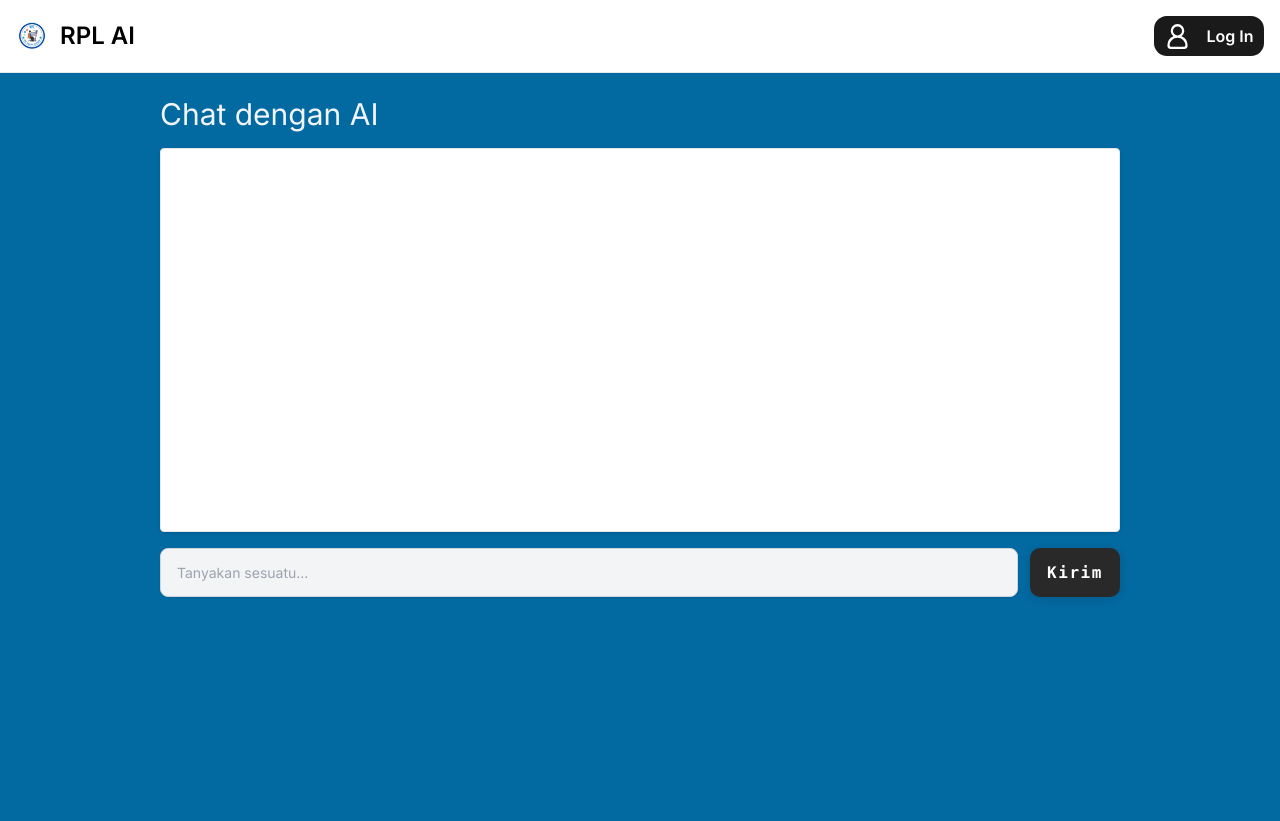
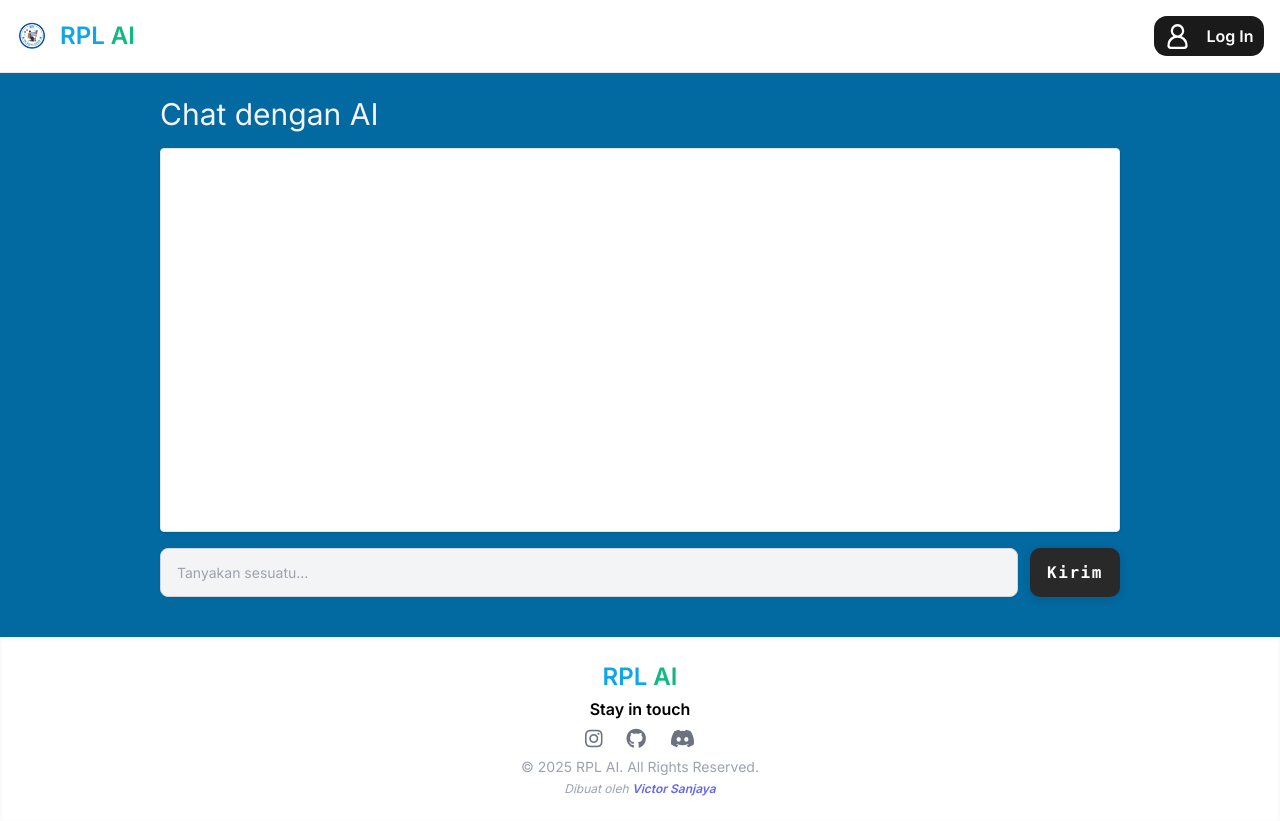
Before and after one commit to victorsanjaya27/AI_app, a website: page public/index.html in a window 1280 px wide. Before the commit the page ends 800 px from the top, so only its background shows below. Drawn offline with nearby package versions, Linux system fonts and the light colour scheme.

Commit message:
Update index.html

```diff
--- a/public/index.html
+++ b/public/index.html
@@ -4,7 +4,13 @@
     <meta charset="UTF-8" />
     <meta name="viewport" content="width=device-width, initial-scale=1.0" />
     <title>Chatbot AI</title>
+    <link rel="icon" href="logo.jpg" />
+
     <script src="https://cdn.tailwindcss.com"></script>
+    <link
+      rel="stylesheet"
+      href="https://cdnjs.cloudflare.com/ajax/libs/font-awesome/6.5.0/css/all.min.css"
+    />
     <link rel="stylesheet" href="style.css" />
     <link rel="preconnect" href="https://fonts.googleapis.com" />
     <link rel="preconnect" href="https://fonts.gstatic.com" crossorigin />
@@ -59,7 +65,7 @@
       }
     </style>
   </head>
-  <body class="pt-24 px-4 sm:px-6 md:px-8 max-w-5xl mx-auto">
+  <body class="pt-24 bg-sky-700">
     <!-- navbar -->
     <nav
       class="bg-white dark:bg-gray-900 fixed w-full z-20 top-0 start-0 border-b border-gray-200 dark:border-gray-600"
@@ -67,15 +73,14 @@
       <div
         class="max-w-screen-xl flex flex-wrap items-center justify-between mx-auto p-4"
       >
-        <a
-          href="https://flowbite.com/"
-          class="flex items-center space-x-3 rtl:space-x-reverse"
-        >
-          <img src="logo.jpg" class="h-8 rounded-full" alt="Flowbite Logo" />
+        <a class="flex items-center space-x-3 rtl:space-x-reverse">
+          <img src="logo.jpg" class="h-8 rounded-full" alt="RPL Logo" />
           <span
             class="self-center text-2xl font-bold whitespace-nowrap dark:text-white"
-            >RPL AI</span
           >
+            <span class="text-sky-500">RPL</span>
+            <span class="text-emerald-500">AI</span>
+          </span>
         </a>
 
         <div
@@ -102,6 +107,7 @@
       </div>
     </nav>
 
+    <main class="px-4 sm:px-6 md:px-8 max-w-5xl mx-auto">
       <h1
         class="text-3xl font-italic mb-4 text-slate-100 text-center sm:text-left"
       >
@@ -125,8 +131,42 @@
           <span> Kirim </span>
         </button>
       </form>
+    </main>
 
-    <footer></footer>
+    <footer class="w-full bg-white mt-10 pt-6 pb-6 shadow-inner">
+      <div class="max-w-6xl mx-auto px-4 text-center">
+        <h2 class="text-2xl font-bold text-indigo-600 mb-1">
+          <span class="text-sky-500">RPL</span>
+          <span class="text-emerald-500">AI</span>
+        </h2>
+
+        <p class="text-md font-semibold mb-1">Stay in touch</p>
+
+        <div class="flex justify-center space-x-6 text-gray-500 text-xl mb-1">
+          <a
+            href="https://www.instagram.com/victor__sanjaya/?next=%2F#"
+            class="hover:text-pink-500"
+            ><i class="fab fa-instagram"></i
+          ></a>
+          <a
+            href="https://github.com/victorsanjaya27"
+            class="hover:text-gray-700"
+            ><i class="fab fa-github"></i
+          ></a>
+          <a href="https://discord.gg/qz4M4fRD" class="hover:text-blue-500"
+            ><i class="fab fa-discord"></i
+          ></a>
+        </div>
+
+        <p class="text-sm text-gray-400 mb-1">
+          &copy; 2025 RPL AI. All Rights Reserved.
+        </p>
+        <p class="text-xs text-gray-400 italic">
+          Dibuat oleh
+          <span class="font-semibold text-indigo-500">Victor Sanjaya</span>
+        </p>
+      </div>
+    </footer>
 
     <script>
       const chatForm = document.getElementById("chatForm");
```
Lines whose indentation alone changed are shown as unchanged.
